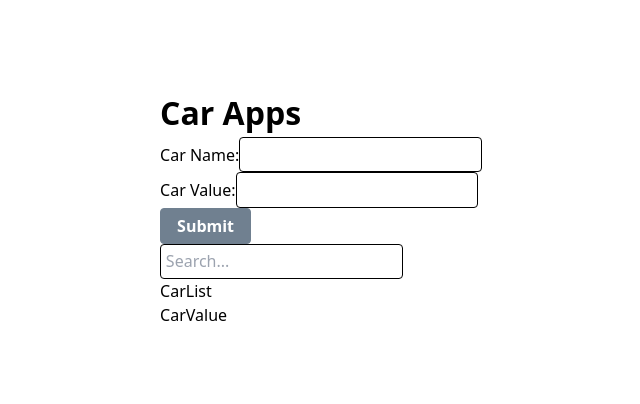
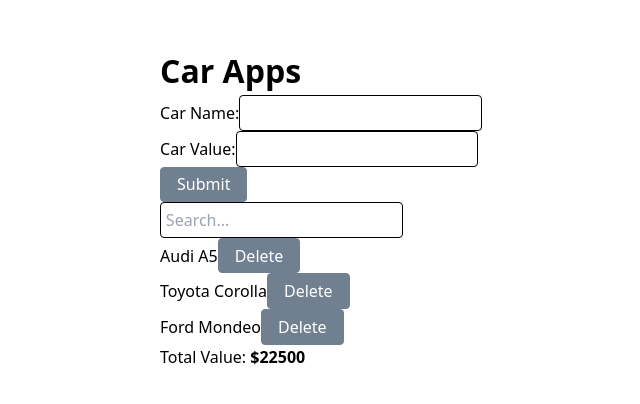
Before and after one commit to sedat355/React_Apps, a React (Vite) app: page / in a window 1280 px wide. Shown: the part 192-596 px from the top of the page, without its empty margins (319-959 px from the left). Built offline with nearby package versions, Linux system fonts and the light colour scheme.

Commit message:
Bileşenlerin default görünümü tamamlandı

```diff
--- a/src/assets/css/style.css
+++ b/src/assets/css/style.css
@@ -21,7 +21,7 @@ button {
   color: white;
   border-radius: 4px;
   border: 1px solid slategray;
-  font-weight: bold;
+  font-weight: 500;
 }
 input {
   outline: none;
--- a/src/components/CarList.jsx
+++ b/src/components/CarList.jsx
@@ -1,6 +1,23 @@
+import { useSelector } from "react-redux"
+
 const CarList = () => {
+  const cars = useSelector(state => state.cars);
+
+  console.log(cars)
+
+  const renderedCars = cars.map(car => {
+    return(
+      <li key={car.id} className="flex gap-x-1 items-center justify-between border rounded border-zinc-600 p-1">
+        <span>{car.name}</span>
+        <button>Delete</button>
+      </li>
+    )
+  })
+
   return (
-    <div>CarList</div>
+    <ul className="flex flex-col gap-y-1 mb-4">
+      {renderedCars}
+    </ul>
   )
 }
 
--- a/src/components/CarValue.jsx
+++ b/src/components/CarValue.jsx
@@ -1,6 +1,9 @@
 const CarValue = () => {
   return (
-    <div>CarValue</div>
+    <div>
+      <span>Total Value: <strong>&#36;{22500}</strong></span>
+
+    </div>
   )
 }
 
--- a/src/main.jsx
+++ b/src/main.jsx
@@ -1,10 +1,13 @@
-import React from 'react'
 import ReactDOM from 'react-dom/client'
 import App from './App.jsx'
 import './assets/css/style.css'
+import { Provider } from 'react-redux'
+import { store } from './store/index.jsx'
 
 ReactDOM.createRoot(document.getElementById('root')).render(
-  <React.StrictMode>
-    <App />
-  </React.StrictMode>,
+    <Provider store={store}>
+      <App />
+    </Provider>
+  // <React.StrictMode>
+  // </React.StrictMode>,
 )
--- a/src/store/slices/carsSlice.jsx
+++ b/src/store/slices/carsSlice.jsx
@@ -2,9 +2,9 @@ import { createSlice } from "@reduxjs/toolkit";
 import { nanoid } from 'nanoid'
 
 const initialState = [
-  {id: nanoid(), name: 'Audi', value: 8000 },
-  {id: nanoid(), name: 'Toyota', value: 18000 },
-  {id: nanoid(), name: 'Ford', value: 12000 },
+  {id: nanoid(), name: 'Audi A5', value: 8000 },
+  {id: nanoid(), name: 'Toyota Corolla', value: 18000 },
+  {id: nanoid(), name: 'Ford Mondeo', value: 12000 },
 ]
 
 const carsSlice = createSlice({
```
